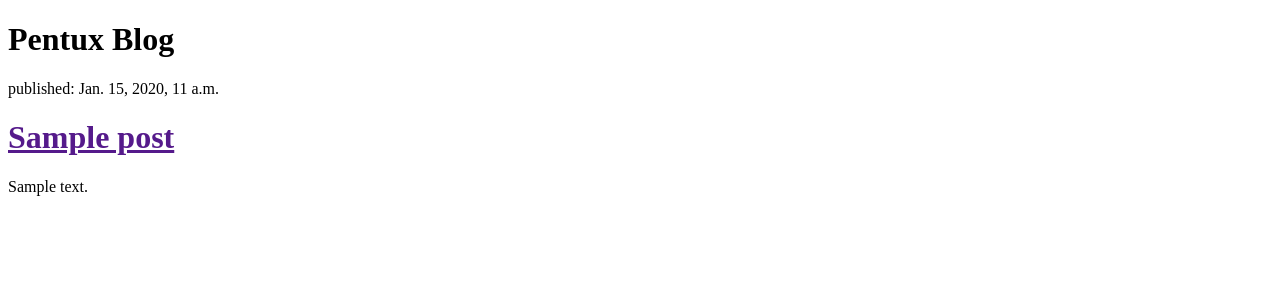
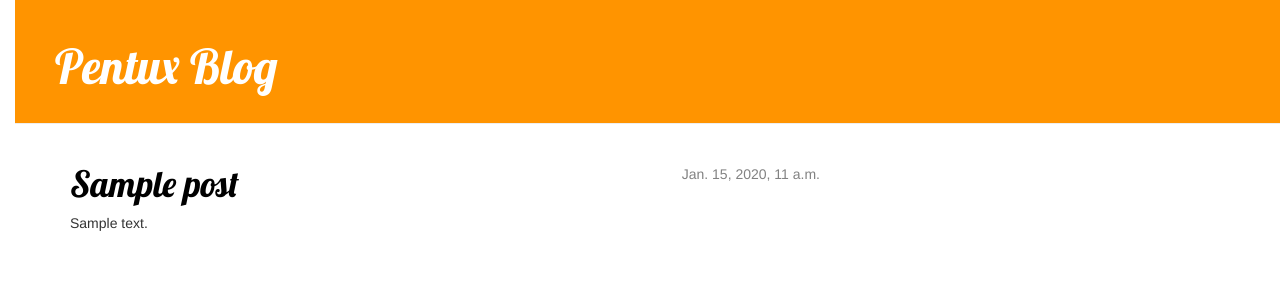
Before and after one commit to jbagot/blog_djangoGirls, a Django app: template blog/templates/blog/post_list.html in a window 1280 px wide. Shown: the top 302 px of the page. Run offline with Django 3.2, Linux system fonts and the light colour scheme; the template is opened without the code that fills it: values that come from a table or form of the project are taken from there, others are empty; tables that the repository leaves empty hold one stand-in row (values such as "Sample post"); some libraries are stand-ins or nearby versions.

Commit message:
base template added and detail post page

```diff
--- /dev/null
+++ b/blog/static/css/blog.css
@@ -0,0 +1,56 @@
+h1 a {
+    color: #FCA205;
+    font-family: 'Lobster';
+}
+
+body {
+    padding-left: 15px;
+}
+
+.page-header {
+    background-color: #ff9400;
+    margin-top: 0;
+    padding: 20px 20px 20px 40px;
+}
+
+.page-header h1, .page-header h1 a, .page-header h1 a:visited, .page-header h1 a:active {
+    color: #ffffff;
+    font-size: 36pt;
+    text-decoration: none;
+}
+
+.content {
+    margin-left: 40px;
+}
+
+h1, h2, h3, h4 {
+    font-family: 'Lobster', cursive;
+}
+
+.date {
+    float: right;
+    color: #828282;
+}
+
+.save {
+    float: right;
+}
+
+.post-form textarea, .post-form input {
+    width: 100%;
+}
+
+.top-menu, .top-menu:hover, .top-menu:visited {
+    color: #ffffff;
+    float: right;
+    font-size: 26pt;
+    margin-right: 20px;
+}
+
+.post {
+    margin-bottom: 70px;
+}
+
+.post h1 a, .post h1 a:visited {
+    color: #000000;
+}
--- /dev/null
+++ b/blog/templates/blog/base.html
@@ -0,0 +1,25 @@
+{% load staticfiles %}
+<!DOCTYPE html>
+<html lang="en">
+<head>
+    <link rel="stylesheet" href="//maxcdn.bootstrapcdn.com/bootstrap/3.3.7/css/bootstrap.min.css">
+    <link rel="stylesheet" href="//maxcdn.bootstrapcdn.com/bootstrap/3.3.7/css/bootstrap-theme.min.css">
+    <link href="https://fonts.googleapis.com/css?family=Lobster&subset=latin,latin-ext" rel="stylesheet" type="text/css">
+    <link rel="stylesheet" href="{% static 'css/blog.css' %}">
+    <meta charset="UTF-8">
+    <title>Pentux blog</title>
+</head>
+<body>
+    <div class="page-header">
+        <h1><a href="/">Pentux Blog</a></h1>
+    </div>
+    <div class="content container">
+        <div class="row">
+            <div class="col-md-8">
+            {% block content %}
+            {% endblock %}
+            </div>
+        </div>
+    </div>
+</body>
+</html>
--- a/blog/templates/blog/post_list.html
+++ b/blog/templates/blog/post_list.html
@@ -1,18 +1,13 @@
-<!DOCTYPE html>
-<html lang="en">
-<head>
-    <meta charset="UTF-8">
-    <title>Pentux blog</title>
-</head>
-<body>
-    <h1>Pentux Blog</h1>
-    {%  for post in posts %}
-        <div>
-            <p> published: {{ post.published_date }}</p>
-            <h1><a href="">{{ post.title }}</a></h1>
+{% extends 'blog/base.html' %}
+
+{% block content %}
+    {% for post in posts %}
+        <div class="post">
+            <div class="date">
+                {{ post.published_date }}
+            </div>
+            <h1><a href="{% url 'detail' pk=post.pk %}">{{ post.title }}</a></h1>
             <p>{{ post.text|linebreaksbr }}</p>
         </div>
     {% endfor %}
-
-</body>
-</html>
+{% endblock content %}
--- a/blog/urls.py
+++ b/blog/urls.py
@@ -1,6 +1,7 @@
-from django.conf.urls import include, url
+from django.conf.urls import url
 from . import views
 
 urlpatterns = [
     url(r'^$', views.post_list),
+    url(r'^post/(?P<pk>[0-9]+)/$', views.post_detail, name='detail'),
 ]
```
Also changed, not shown: blog/templates/blog/post_detail.html (added, +13 -0 lines), blog/views.py (+6 -2 lines).
